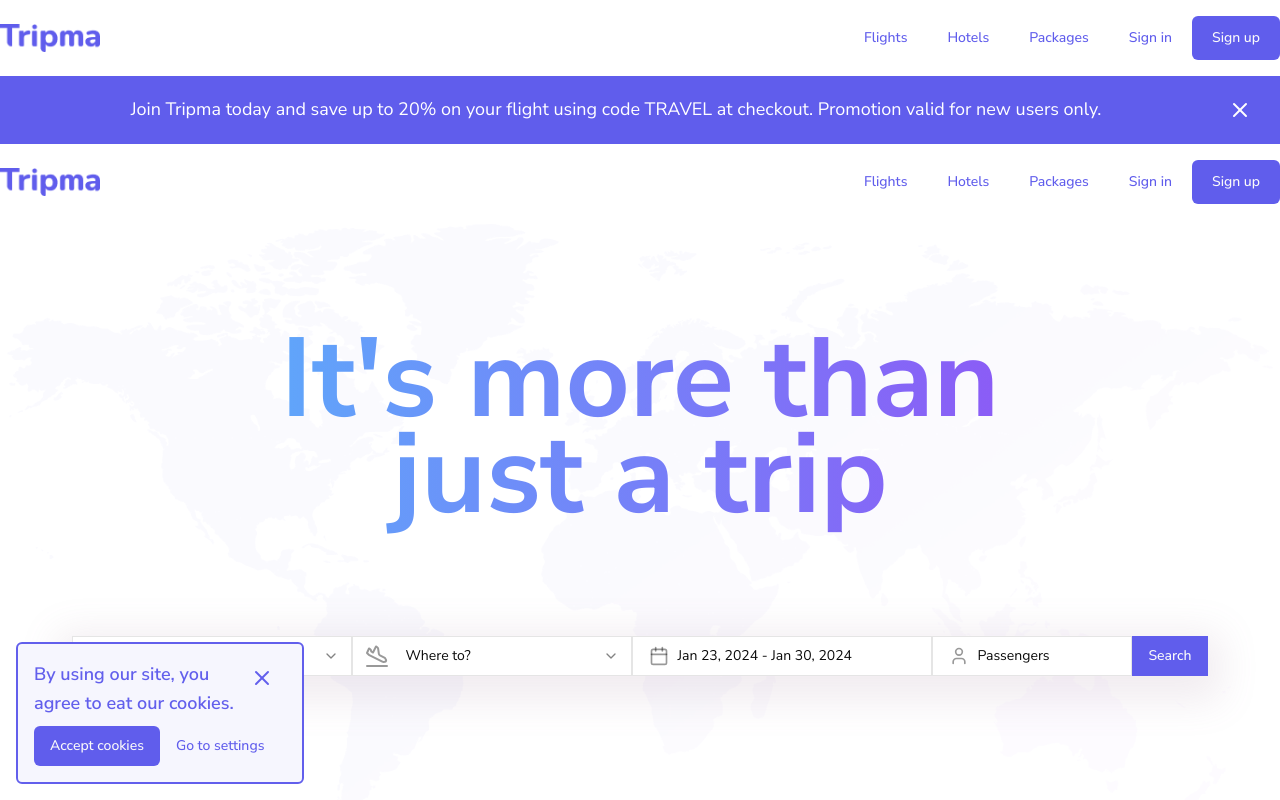
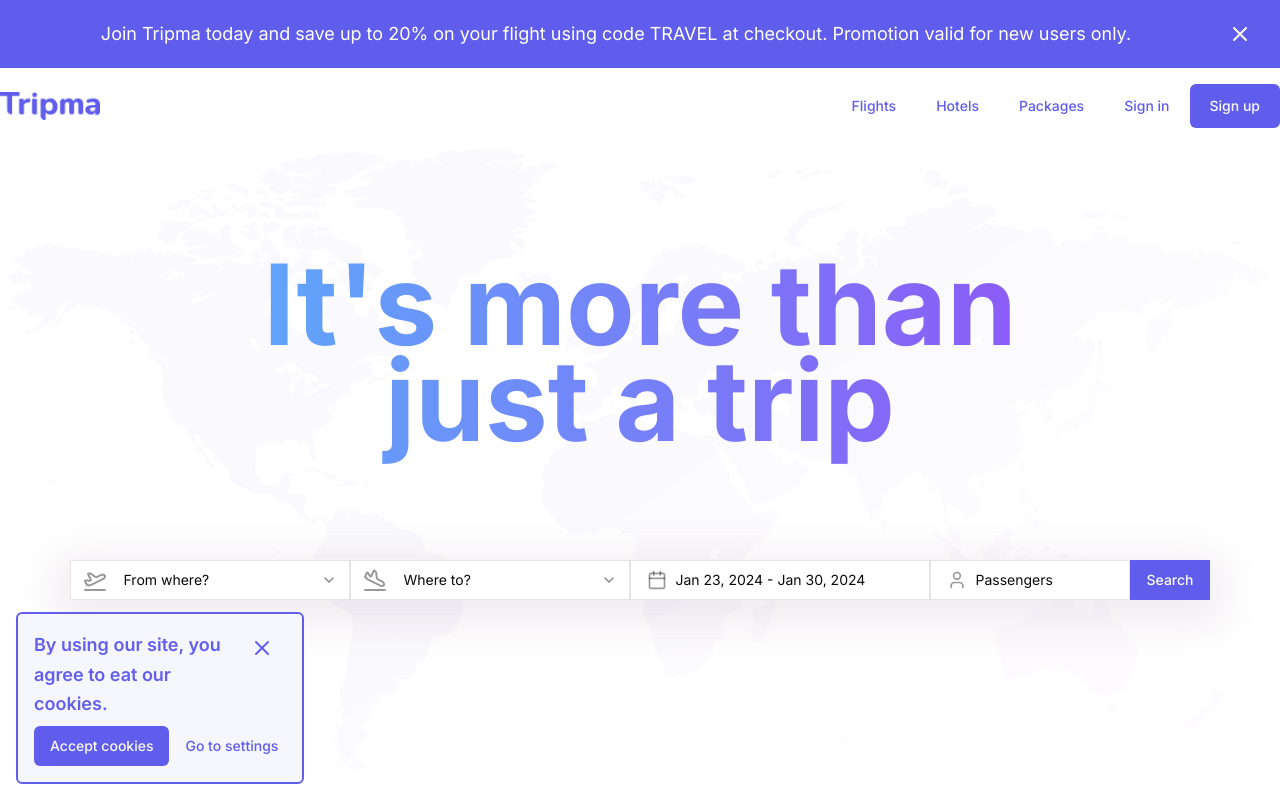
Before and after one commit to makkenzo/tripma, a Next.js app: page / in a window 1280 px wide. Shown: the top 800 px of the page. Built offline with nearby package versions, Linux system fonts and the light colour scheme.

Commit message:
fix hydration error

```diff
--- a/src/app/(home)/layout.tsx
+++ /dev/null
@@ -1,22 +0,0 @@
-import "@/styles/globals.css";
-import { Nunito_Sans } from "next/font/google";
-
-const font = Nunito_Sans({ subsets: ["latin"], variable: "--font-sans" });
-
-export const metadata = {
-    title: "Tripma",
-    description: "Generated by create-t3-app",
-    icons: [{ rel: "icon", url: "/favicon.ico" }],
-};
-
-export default function RootLayout({
-    children,
-}: {
-    children: React.ReactNode;
-}) {
-    return (
-        <html lang="en">
-            <body className={`${font.className}`}>{children}</body>
-        </html>
-    );
-}
--- a/src/app/layout.tsx
+++ b/src/app/layout.tsx
@@ -1,5 +1,4 @@
 // Import your globals here
-import Navbar from "@/components/nav-bar";
 import "@/styles/globals.css";
 
 import { Inter } from "next/font/google";
@@ -9,8 +8,8 @@ const inter = Inter({
 });
 
 export const metadata = {
-    title: "Tripma | Oops.. not found",
-    description: "wrong url :\\",
+    title: "Tripma",
+    description: "Tripma",
 };
 
 export default function RootLayout({
@@ -21,10 +20,7 @@ export default function RootLayout({
     return (
         <html lang="en">
             <body className={inter.className}>
-                <div className="max-w-[1360px] w-full mx-auto">
-                    <Navbar />
-                    {children}
-                </div>
+                <div>{children}</div>
             </body>
         </html>
     );
--- a/src/app/not-found.tsx
+++ b/src/app/not-found.tsx
@@ -1,9 +1,12 @@
+import Navbar from "@/components/nav-bar";
 import { Button } from "@/components/ui/button";
 import Image from "next/image";
 import Link from "next/link";
 
 export default function NotFound() {
     return (
+        <div className="max-w-[1360px] w-full mx-auto">
+            <Navbar />
             <div className="bg-[#93B4F6] p-12 rounded-xl mt-36">
                 <div className="flex justify-between">
                     <div className="flex flex-col gap-10 my-auto mx-auto">
@@ -24,5 +27,6 @@ export default function NotFound() {
                     />
                 </div>
             </div>
+        </div>
     );
 }
```
Lines whose indentation alone changed are shown as unchanged.
